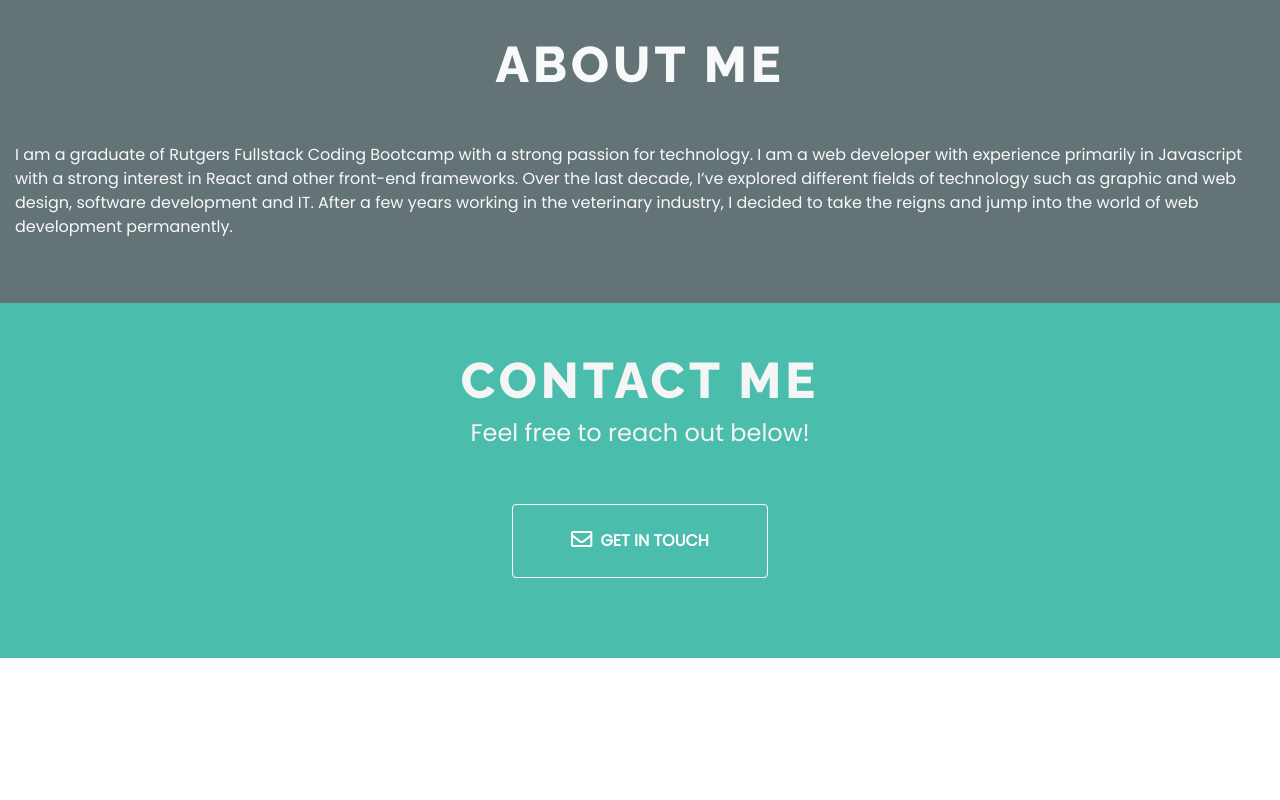
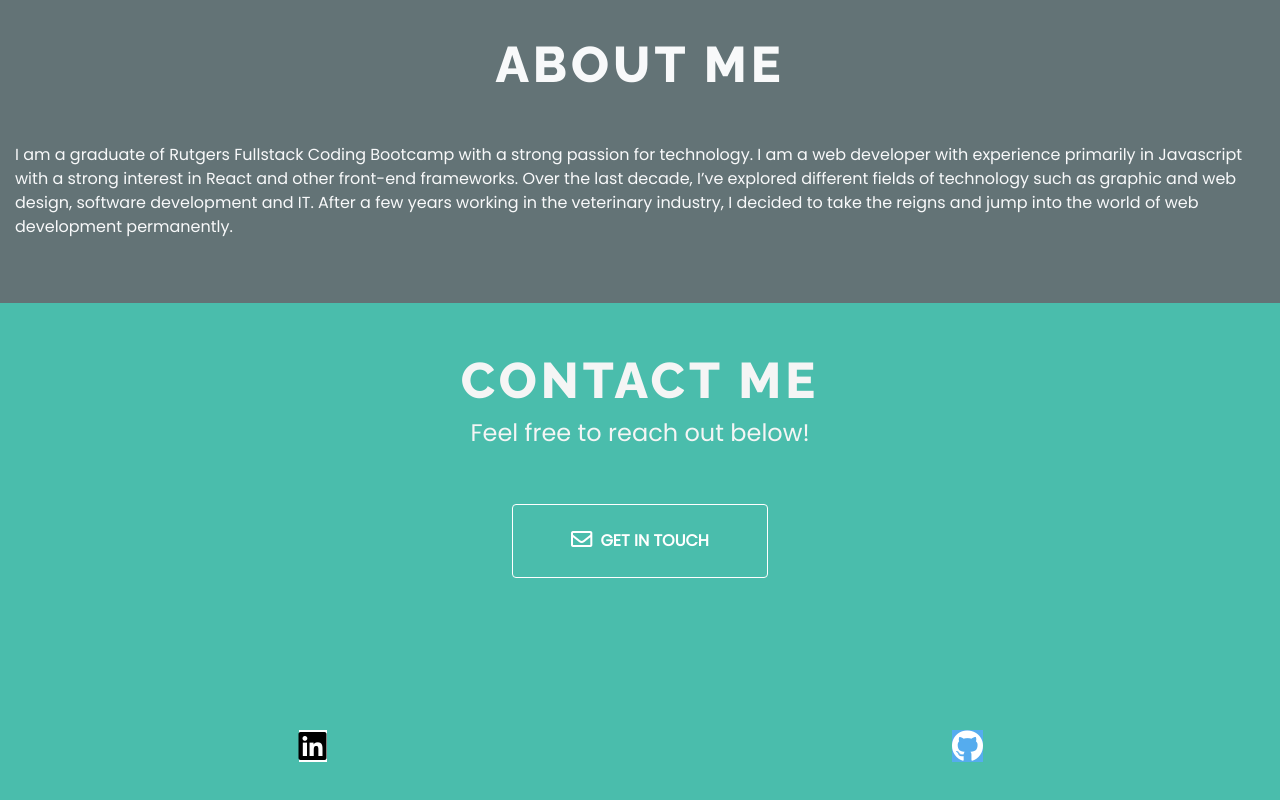
Before and after one commit to camiliamzali/react-portfolio, a React (Create React App) app: page / in a window 1280 px wide. Shown: the part 1182-1982 px from the top of the page. Before the commit the page ends 1840 px from the top, so only its background shows below. Built offline with nearby package versions, Linux system fonts and the light colour scheme.

Commit message:
added font-awesome icons

```diff
--- a/src/components/Contact.js
+++ b/src/components/Contact.js
@@ -8,7 +8,15 @@ function Contact() {
       <a className="button btn btn-lg main-font" href="mailto:camilia.mzali@gmail.com">
         <i className="far fa-envelope fa-lg pr-2"></i>
         Get in touch
-      </a>
+  </a>
+      <div className="row">
+        <a className="btn-sm rounded">
+          <i className="fab fa-linkedin fa-2x"></i>
+        </a>
+        <a className="">
+          <i className="fab fa-github fa-2x"></i>
+        </a>
+      </div>
     </footer>
   )
 }
--- a/src/index.css
+++ b/src/index.css
@@ -146,6 +146,31 @@ img:hover {
   border-color: var(--light-green);
 }
 
+.fa {
+  padding: 20px;
+  font-size: 30px;
+  width: 30px;
+  text-align: center;
+  text-decoration: none;
+  border-radius: 50%;
+}
+
+.fa:hover {
+  opacity: 0.7;
+}
+
+
+/* LinkedIn */
+.fa-linkedin {
+  background: white;
+  color: black;
+}
+
+/* GitHub */
+.fa-github {
+  background: #55ACEE;
+  color: white;
+}
 
 .card {
   padding-bottom: 10px;
```
